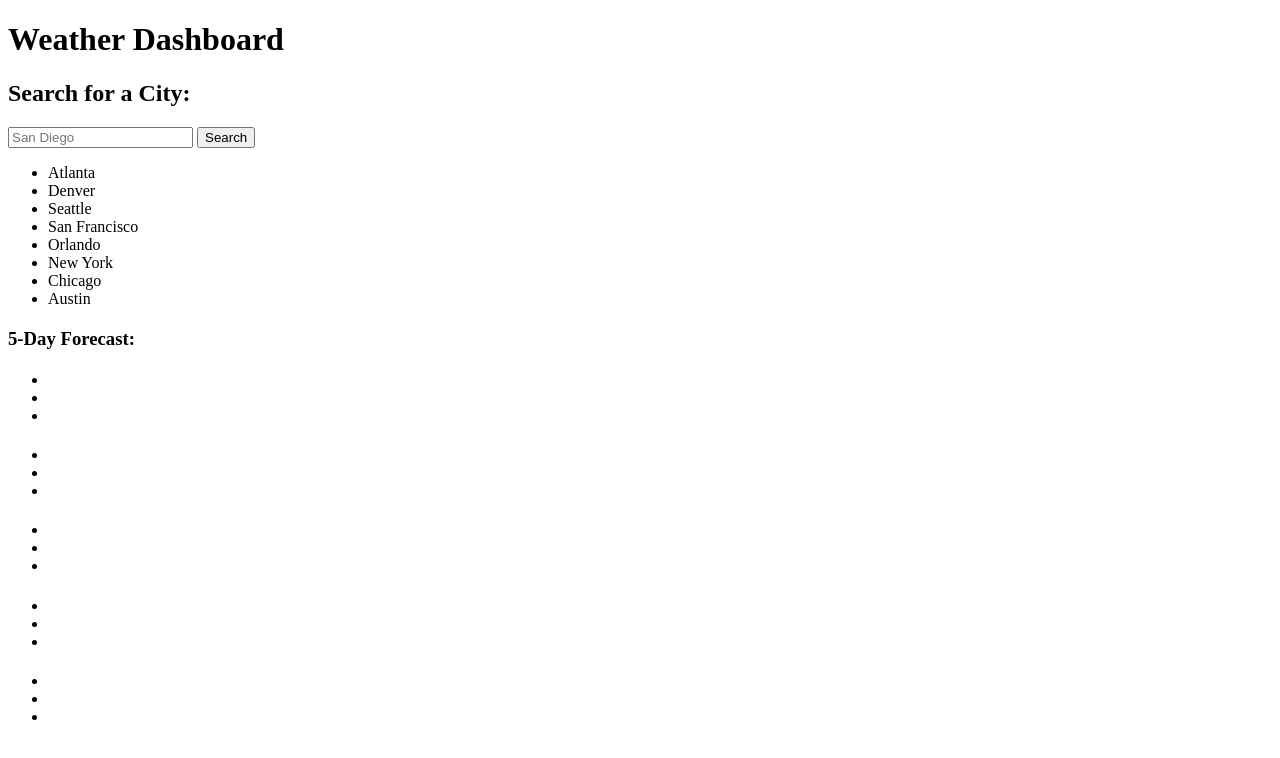
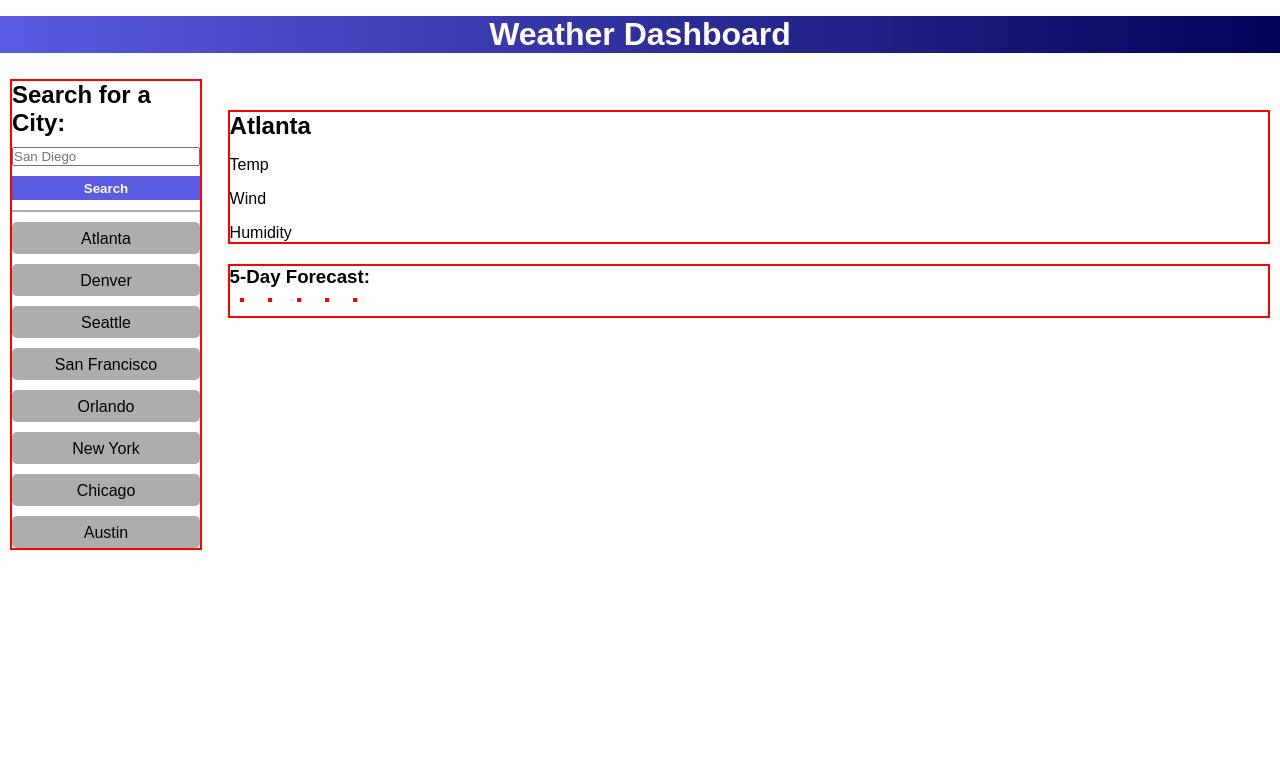
Before and after one commit to owenphineas/weather-dashboard, a plain HTML site: page index.html in a window 1280 px wide. Drawn offline with Linux system fonts and the light colour scheme.

Commit message:
wrote css

```diff
--- a/assets/style.css
+++ b/assets/style.css
@@ -0,0 +1,64 @@
+* {
+    box-sizing: border-box;
+    padding: 0;
+    margin: 0;
+    list-style-type: none;
+    font-family:Arial, Helvetica, sans-serif;
+}
+
+h1 {
+    background-image: linear-gradient(to right, rgb(91, 91, 226), rgb(3, 3, 89));
+    color: white;
+    margin: 1rem 0 1rem 0;
+    text-align: center;
+}
+
+div {
+    display:inline-block;
+    margin: 10px;
+    border: 2px solid red;
+}
+
+.search {
+    width: 15%;
+}
+
+.search li {
+    background-color: rgb(173, 173, 173);
+    text-align: center;
+    margin-top: 10px;
+    height: 2rem;
+    padding: .5rem;
+    border-radius: 5px;
+}
+
+input {
+    width: 100%;
+    margin-top: 10px;
+}
+
+button {
+    background-color:rgb(91, 91, 226);
+    color: white;
+    font-weight: bold;
+    border: none;
+    width: 100%;
+    height: 1.5rem;
+    margin-top: 10px;
+}
+
+.cities {
+    margin-top: 10px;
+    border-top: solid 2px rgb(173, 173, 173);
+}
+
+.today p {
+    margin-top: 1rem;
+}
+
+.wrapper {
+    display: grid;
+    position: relative;
+    margin-left: 17%;
+    top: -460px;
+}
--- a/index.html
+++ b/index.html
@@ -3,6 +3,7 @@
 <head>
     <meta charset="UTF-8">
     <meta name="viewport" content="width=device-width, initial-scale=1.0">
+    <link rel="stylesheet" href="assets/style.css">
     <title>Weather Dashboard</title>
 </head>
 <body>
@@ -24,11 +25,12 @@
             <li>Austin</li>
         </ul>
     </div>
+    <section class="wrapper">
     <div class="today">
-        <h2 class="current-city" id="currentCity"></h2>
-        <p id="temp"></p>
-        <p id="wind"></p>
-        <p id="humidity"></p>
+        <h2 class="current-city" id="currentCity">Atlanta</h2>
+        <p id="temp">Temp</p>
+        <p id="wind">Wind</p>
+        <p id="humidity">Humidity</p>
     </div>
     <div class="forecast">
         <h3>5-Day Forecast:</h3>
@@ -78,6 +80,7 @@
             </ul>
         </div>
     </div>
+    </section>
     <script src="assets/script.js"></script>
 </body>
 </html>
```
